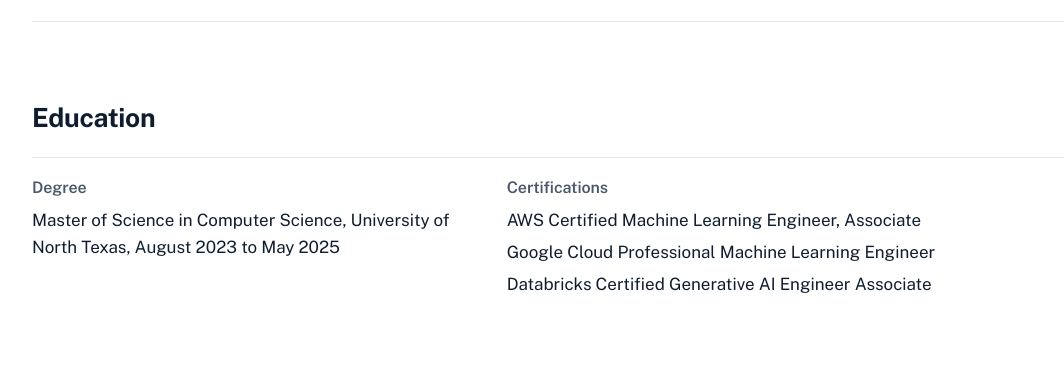
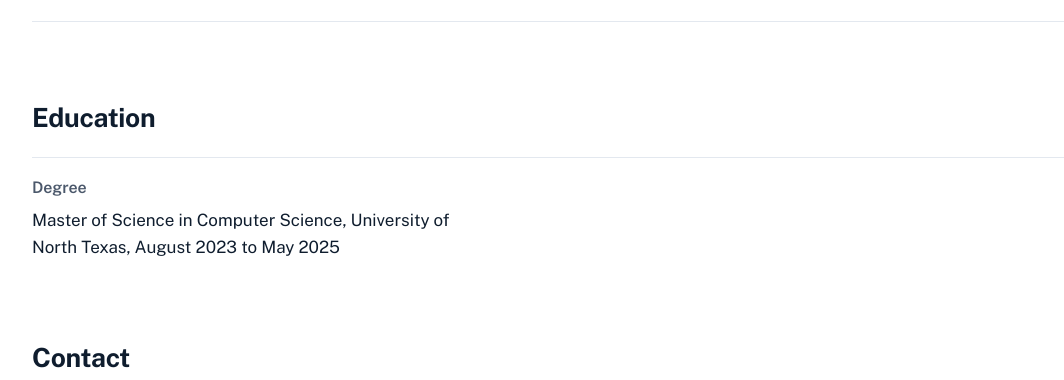
Before and after one commit to bharathkumardev1/bharathkumardev1.github.io, a website with bundled scripts: page index.html in a window 1280 px wide. Shown: the part 4278-4658 px from the top of the page, without its empty margins (72-1136 px from the left). Built offline with nearby package versions, Linux system fonts and the light colour scheme.

Commit message:
Remove the certifications from the page and the résumé PDFs

```diff
--- a/index.html
+++ b/index.html
@@ -347,13 +347,6 @@
 </div>
 <div class="creds">
 <div><h3>Degree</h3><p>Master of Science in Computer Science, University of North Texas, August 2023 to May 2025</p></div>
-<div><h3>Certifications</h3>
-<ul>
-<li>AWS Certified Machine Learning Engineer, Associate</li>
-<li>Google Cloud Professional Machine Learning Engineer</li>
-<li>Databricks Certified Generative AI Engineer Associate</li>
-</ul>
-</div>
 </div>
 </div>
 </section>
```
Also changed, not shown: 2 other files.
